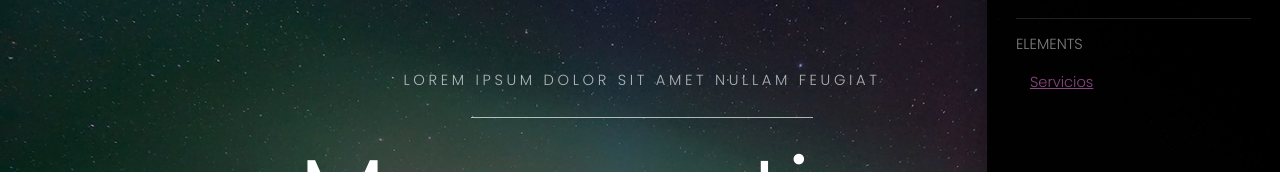
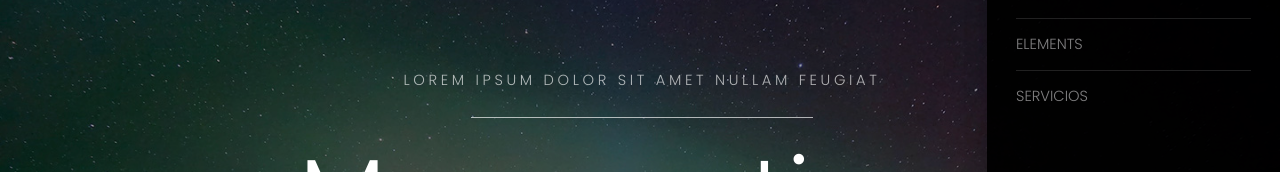
Before and after one commit to saab53/servef_ejercicio1, a plain HTML site: page index.html in a window 1280 px wide. Both pictures are taken after a click on the link "Menu". Shown: the part 130-302 px from the top of the page. Drawn offline with Linux system fonts and the light colour scheme.

Commit message:
servicios2

```diff
--- a/index.html
+++ b/index.html
@@ -25,7 +25,7 @@
 					<li><a href="index.html">Home</a></li>
 					<li><a href="generic.html">Generic</a></li>
 					<li><a href="elements.html">Elements</a></li>
-					li><a href="servicios.html">Servicios</a></li>
+					<li><a href="servicios.html">Servicios</a></li>
 				</ul>
 			</nav>
 
```
